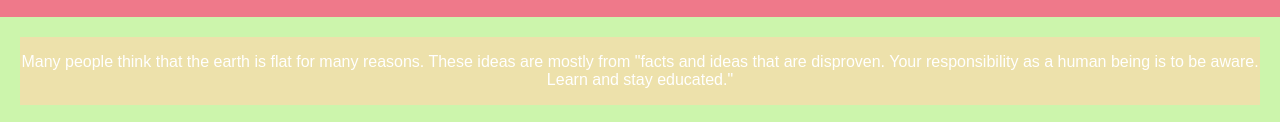
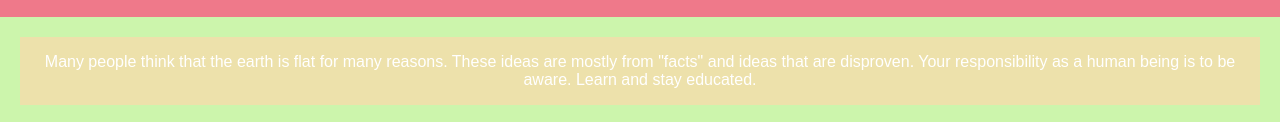
Before and after one commit to WVCS/index-achsahanil1, a plain HTML site: page convince/home.html in a window 1280 px wide. Shown: the part 1184-1306 px from the top of the page. Drawn offline with Linux system fonts and the light colour scheme.

Commit message:
changed the worsing in the cta

```diff
--- a/convince/home.html
+++ b/convince/home.html
@@ -86,7 +86,7 @@ Aristotle (who made quite a lot of observations about the spherical nature of th
 
 <center>
 <div class="par">
-    <p> Many people think that the earth is flat for many reasons. These ideas are mostly from "facts and ideas that are disproven. Your responsibility as a human being is to be aware. Learn and stay educated." </p>
+    <p> Many people think that the earth is flat for many reasons. These ideas are mostly from "facts" and ideas that are disproven. Your responsibility as a human being is to be aware. Learn and stay educated. </p>
     </div>
 </center>
 
```
